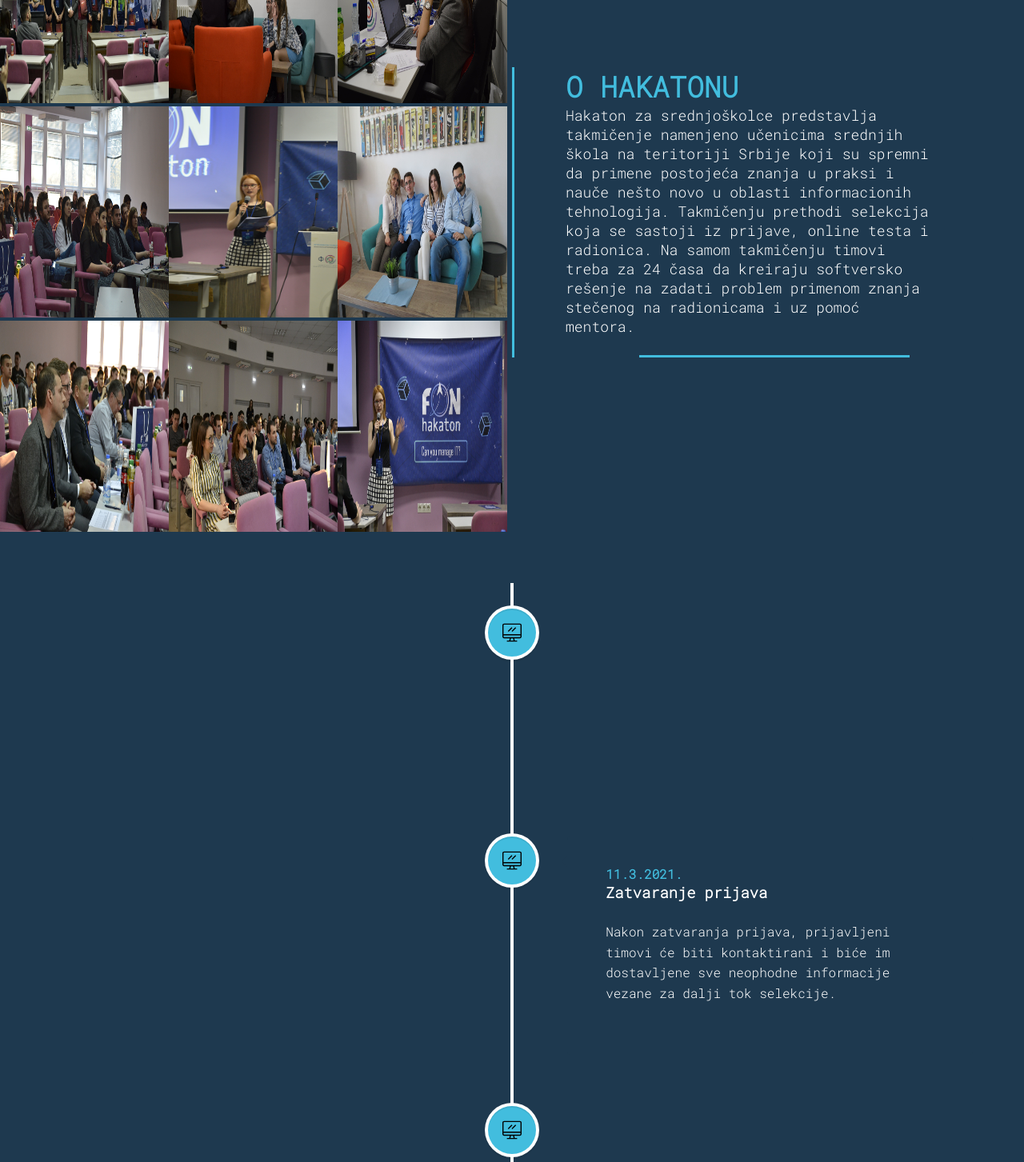
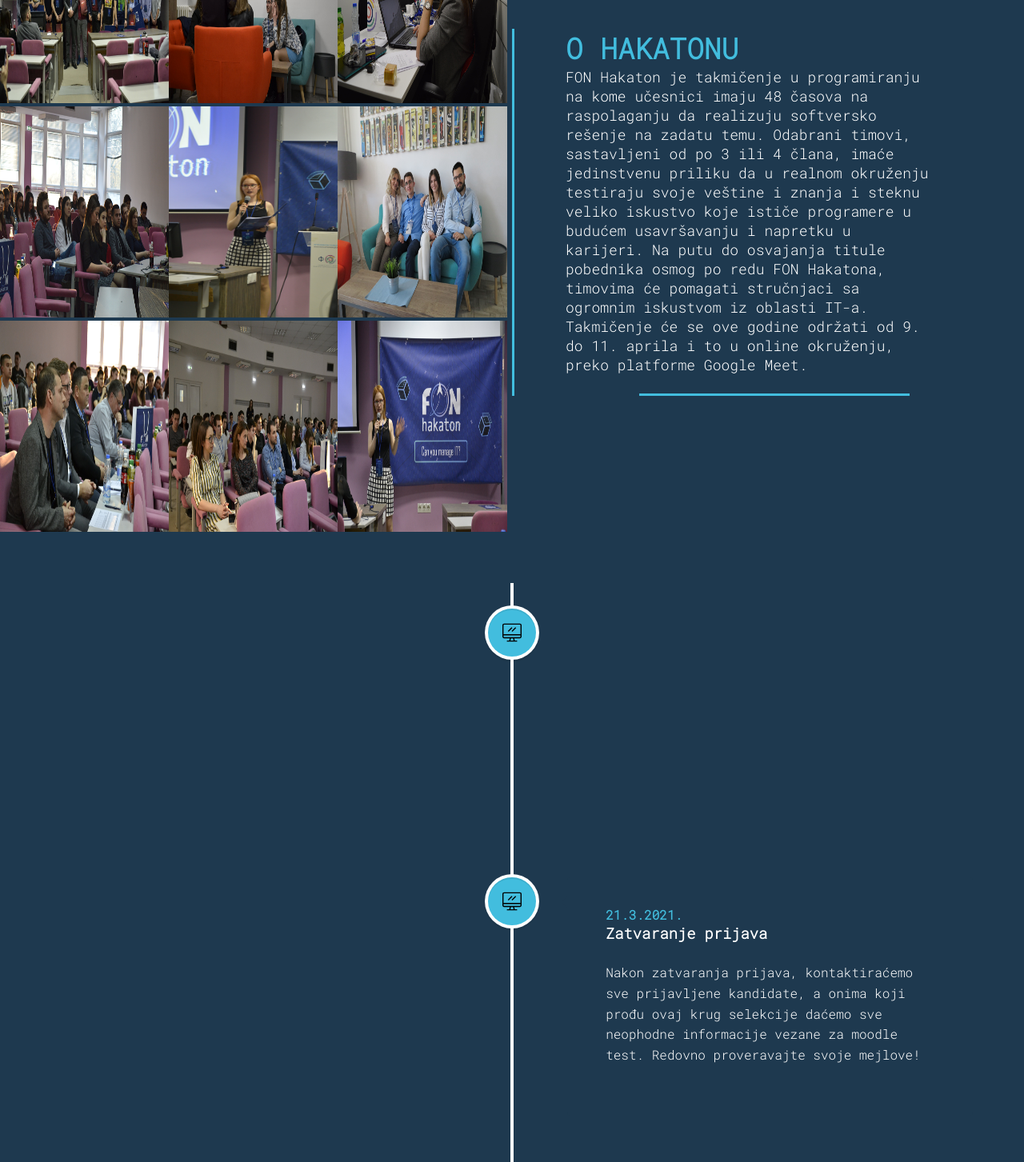
Before and after one commit to Nikolic-Marko/FH_react, a React (Create React App) app: page / in a window 1280 px wide. Shown: the part 940-2393 px from the top of the page at 80% size. Built offline with nearby package versions, Linux system fonts and the light colour scheme.

Commit message:
Text edit

```diff
--- a/src/component/AboutHakaton/AboutHakaton.js
+++ b/src/component/AboutHakaton/AboutHakaton.js
@@ -29,14 +29,16 @@ class AboutHakaton extends Component {
                     <div className="textSection">
                         <h1>O HAKATONU</h1>
                         <p>
-                            Hakaton za srednjoškolce predstavlja takmičenje namenjeno
-                            učenicima srednjih škola na teritoriji Srbije
-                            koji su spremni da primene postojeća znanja u praksi
-                            i nauče nešto novo u oblasti informacionih tehnologija.
-                            Takmičenju prethodi selekcija koja se sastoji iz prijave,
-                            online testa i radionica. Na samom takmičenju timovi
-                            treba za 24 časa da kreiraju softversko rešenje na zadati problem
-                            primenom znanja stečenog na radionicama i uz pomoć mentora.
+                            FON Hakaton je takmičenje u programiranju
+                            na kome učesnici imaju 48 časova na raspolaganju da realizuju softversko rešenje
+                            na zadatu temu. Odabrani timovi, sastavljeni od po 3 ili 4 člana,
+                            imaće jedinstvenu priliku da u realnom okruženju
+                            testiraju svoje veštine i znanja i steknu veliko iskustvo
+                            koje ističe programere u budućem usavršavanju i napretku u karijeri.
+                            Na putu do osvajanja titule pobednika osmog po redu FON Hakatona,
+                            timovima će pomagati stručnjaci sa ogromnim iskustvom iz oblasti IT-a.
+                            Takmičenje će se ove godine održati od 9. do 11. aprila i to u online okruženju,
+                            preko platforme Google Meet.
                         </p>
                         <br />
                         <hr />
--- a/src/component/NajcescaPitanja/NajcescaPitanja.css
+++ b/src/component/NajcescaPitanja/NajcescaPitanja.css
@@ -114,10 +114,10 @@ body{
 }
 
 .najcesce-pitanje:hover {
-  height: 240px;
+  height: 300px;
 }
 .najcesce-pitanje:hover .odgovor {
-  height: 150px;
+  height: 185px;
 }
 
 .najcesce-pitanje:hover .pitanje-link .krug-zatvoreno-pitanje {
--- a/src/component/Prijava/Pitanje.css
+++ b/src/component/Prijava/Pitanje.css
@@ -17,7 +17,7 @@ box-shadow: 5px 5px 15px 5px rgba(0,0,0,0.83);
 }
 
 .fake-placeholder{
-    color:var(--zelena-boja);
+    color:var(--plava-boja);
     font-size: 1.1rem;
     padding: 10px;
     transform: translateY(100%);
@@ -38,7 +38,7 @@ box-shadow: 5px 5px 15px 5px rgba(0,0,0,0.83);
 }
 
 .fake-underline{
-    background-color: var(--zelena-boja);
+    background-color: var(--plava-boja);
     width: 0;
     height: 3px;
     position: absolute;
@@ -67,7 +67,7 @@ box-shadow: 5px 5px 15px 5px rgba(0,0,0,0.83);
 
 .posaljiBtn{
     width: 100%;
-    background-color:var(--zelena-boja);
+    background-color:var(--plava-boja);
     padding:20px;
     outline:none;
     border:none;
@@ -86,13 +86,13 @@ box-shadow: 5px 5px 15px 5px rgba(0,0,0,0.83);
 
 .posaljiBtn:hover{
     cursor: pointer;
-    color:var(--zelena-boja);
+    color:var(--plava-boja);
     background-color: black;
     transform: scale(1.05);
 }
 
 .posaljiBtn:hover path{
-    fill:var(--zelena-boja)
+    fill:var(--plava-boja)
 }
 
 .posaljiBtn svg{
--- a/src/component/Prijava/Pitanje.js
+++ b/src/component/Prijava/Pitanje.js
@@ -28,7 +28,7 @@ const Pitanje = ({ text, error, required }) => {
             <div ref={underlineRef} className="fake-underline"></div>
 
             {required &&
-                <div className="required"><svg width="20" height="20" fill="none" xmlns="http://www.w3.org/2000/svg"><circle cx="10" cy="10" r="9.3" stroke="#18EEA1" strokeWidth="1.4" /><path fill="#18EEA1" d="M9 14h2v2H9z" /><path stroke="#18EEA1" d="M9.5 3v10M10.5 3v10" /></svg></div>
+                <div className="required"><svg width="20" height="20" fill="none" xmlns="http://www.w3.org/2000/svg"><circle cx="10" cy="10" r="9.3" stroke="rgba(66, 189, 222, 1)" strokeWidth="1.4" /><path fill="rgba(66, 189, 222, 1)" d="M9 14h2v2H9z" /><path stroke="rgba(66, 189, 222, 1)" d="M9.5 3v10M10.5 3v10" /></svg></div>
             }
 
         </div>
--- a/src/component/Prijava/Prijava.css
+++ b/src/component/Prijava/Prijava.css
@@ -16,7 +16,7 @@
 }
 
 :root{
-    --zelena-boja:rgb(0, 255, 163);
+    --plava-boja:rgba(66, 189, 222, 1);
 }
 
 main{
@@ -33,7 +33,7 @@ main{
 .naslov-prijave{
     color:white;
     padding: 10px 0px;
-    border-bottom: 1.5px solid var(--zelena-boja);
+    border-bottom: 1.5px solid var(--plava-boja);
 }
 
 .naslov-prijave > h1{
@@ -49,7 +49,7 @@ main{
 }
 
 .brojac-container .brojac{
-    color:var(--zelena-boja);
+    color:var(--plava-boja);
     font-family: digital;
     font-weight: 100;
     font-size: 6rem;
@@ -119,14 +119,14 @@ box-shadow: 5px 5px 15px 5px rgba(0,0,0,0.83);
 }
 
 .clanBroj{
-    color:var(--zelena-boja);
+    color:var(--plava-boja);
     font-weight: 600;
     font-size: 1.4rem;
 }
 
 .sledecaStranaBtn{
     width: 80%;
-    background-color: var(--zelena-boja);
+    background-color: var(--plava-boja);
     text-align: center;
     padding: 10px;
     margin:50px auto;
@@ -149,7 +149,7 @@ box-shadow: 5px 5px 15px 5px rgba(0,0,0,0.83);
     margin:50px 0;
     margin-top:90px;
     padding: 20px 10px 0 10px;
-    color:var(--zelena-boja);
+    color:var(--plava-boja);
     background-color: black;
     -webkit-box-shadow: 5px 5px 15px 5px rgba(0,0,0,0.83);
     box-shadow: 5px 5px 15px 5px rgba(0,0,0,0.83);
@@ -161,12 +161,12 @@ select{
     border: none;
     outline:none;
     width: 100%;
-    color: var(--zelena-boja);
+    color: var(--plava-boja);
     background-color: black;
 
     font-size: 1.1rem;
     margin-top:20px;
-    border-top: 1.2px solid var(--zelena-boja);
+    border-top: 1.2px solid var(--plava-boja);
 }
 
 .saznali-container div.required{
@@ -176,7 +176,7 @@ select{
 
 .pravilnik-container{
     background-color: black;
-    color:var(--zelena-boja);
+    color:var(--plava-boja);
     padding: 10px;
     display: flex;
     -webkit-box-shadow: 5px 5px 15px 5px rgba(0,0,0,0.83);
--- a/src/component/Prijava/Prijava.js
+++ b/src/component/Prijava/Prijava.js
@@ -153,7 +153,7 @@ const Prijava = () => {
                         <Pitanje text="Naziv tima" required={true} />
                         <div className="saznali-container">
                             <div>Broj članova tima</div>
-                            <div className="required"><svg width="20" height="20" fill="none" xmlns="http://www.w3.org/2000/svg"><circle cx="10" cy="10" r="9.3" stroke="#18EEA1" strokeWidth="1.4" /><path fill="#18EEA1" d="M9 14h2v2H9z" /><path stroke="#18EEA1" d="M9.5 3v10M10.5 3v10" /></svg></div>
+                            <div className="required"><svg width="20" height="20" fill="none" xmlns="http://www.w3.org/2000/svg"><circle cx="10" cy="10" r="9.3" stroke="rgba(66, 189, 222, 1)" strokeWidth="1.4" /><path fill="rgba(66, 189, 222, 1)" d="M9 14h2v2H9z" /><path stroke="rgba(66, 189, 222, 1)" d="M9.5 3v10M10.5 3v10" /></svg></div>
                             <select name="saznali" id="brojClanova-select" ref={brojClanovaRef} onChange={promenaBrojaClanova}>
                                 <option>4</option>
                                 <option>3</option>
@@ -161,7 +161,7 @@ const Prijava = () => {
                         </div>
                         <div className="saznali-container">
                             <div>Kako ste saznali za hakaton za srednjoškolce?</div>
-                            <div className="required"><svg width="20" height="20" fill="none" xmlns="http://www.w3.org/2000/svg"><circle cx="10" cy="10" r="9.3" stroke="#18EEA1" strokeWidth="1.4" /><path fill="#18EEA1" d="M9 14h2v2H9z" /><path stroke="#18EEA1" d="M9.5 3v10M10.5 3v10" /></svg></div>
+                            <div className="required"><svg width="20" height="20" fill="none" xmlns="http://www.w3.org/2000/svg"><circle cx="10" cy="10" r="9.3" stroke="rgba(66, 189, 222, 1)" strokeWidth="1.4" /><path fill="rgba(66, 189, 222, 1)" d="M9 14h2v2H9z" /><path stroke="rgba(66, 189, 222, 1)" d="M9.5 3v10M10.5 3v10" /></svg></div>
                             <select name="saznali" id="saznali-select" ref={saznaliRef}>
                                 <option>Preko društvenih mreža</option>
                                 <option>Preko prijatelja</option>
@@ -179,7 +179,7 @@ const Prijava = () => {
                             <div>
                                 Saglasni smo da smo pročitali i da smo upoznati sa <a target="_blank" href="https://hzs.fonis.rs/2021/HZS.pdf" id ="pravilnikA">pravilnikom</a> takmičenja
                             </div>
-                            <div className="required"><svg width="20" height="20" fill="none" xmlns="http://www.w3.org/2000/svg"><circle cx="10" cy="10" r="9.3" stroke="#18EEA1" strokeWidth="1.4" /><path fill="#18EEA1" d="M9 14h2v2H9z" /><path stroke="#18EEA1" d="M9.5 3v10M10.5 3v10" /></svg></div>
+                            <div className="required"><svg width="20" height="20" fill="none" xmlns="http://www.w3.org/2000/svg"><circle cx="10" cy="10" r="9.3" stroke="rgba(66, 189, 222, 1)" strokeWidth="1.4" /><path fill="rgba(66, 189, 222, 1)" d="M9 14h2v2H9z" /><path stroke="rgba(66, 189, 222, 1)" d="M9.5 3v10M10.5 3v10" /></svg></div>
                         </div>
                         <div className="sledecaStranaBtn" onClick={() => { prebaciStranu(2) }}>
                             Sledeća strana
@@ -199,7 +199,7 @@ const Prijava = () => {
                                 <Pitanje text="Srednja škola" required={true} />
                                 <div className="saznali-container">
                                     <div>Razred</div>
-                                    <div className="required"><svg width="20" height="20" fill="none" xmlns="http://www.w3.org/2000/svg"><circle cx="10" cy="10" r="9.3" stroke="#18EEA1" strokeWidth="1.4" /><path fill="#18EEA1" d="M9 14h2v2H9z" /><path stroke="#18EEA1" d="M9.5 3v10M10.5 3v10" /></svg></div>
+                                    <div className="required"><svg width="20" height="20" fill="none" xmlns="http://www.w3.org/2000/svg"><circle cx="10" cy="10" r="9.3" stroke="rgba(66, 189, 222, 1)" strokeWidth="1.4" /><path fill="rgba(66, 189, 222, 1)" d="M9 14h2v2H9z" /><path stroke="rgba(66, 189, 222, 1)" d="M9.5 3v10M10.5 3v10" /></svg></div>
                                     <select name="saznali" id="razred-select">
                                         <option valeu={1}>1</option>
                                         <option valeu={2}>2</option>
--- a/src/component/Prijava/TextareaPitanje.js
+++ b/src/component/Prijava/TextareaPitanje.js
@@ -26,7 +26,7 @@ const TextarePitanje = ({ text, error, required }) => {
             <textarea rows={10} ref={inputRef} onBlur={noMoreFocus} onFocus={movePlaceholder} />
             <div ref={underlineRef} className="fake-underline"></div>
             {required &&
-                <div className="required" style={{ top: "5.6rem" }}><svg width="20" height="20" fill="none" xmlns="http://www.w3.org/2000/svg"><circle cx="10" cy="10" r="9.3" stroke="#18EEA1" strokeWidth="1.4" /><path fill="#18EEA1" d="M9 14h2v2H9z" /><path stroke="#18EEA1" d="M9.5 3v10M10.5 3v10" /></svg></div>
+                <div className="required" style={{ top: "5.6rem" }}><svg width="20" height="20" fill="none" xmlns="http://www.w3.org/2000/svg"><circle cx="10" cy="10" r="9.3" stroke="rgba(66, 189, 222, 1)" strokeWidth="1.4" /><path fill="rgba(66, 189, 222, 1)" d="M9 14h2v2H9z" /><path stroke="rgba(66, 189, 222, 1)" d="M9.5 3v10M10.5 3v10" /></svg></div>
             }
 
         </div>
--- a/src/component/TimeLine/timelineElements.js
+++ b/src/component/TimeLine/timelineElements.js
@@ -1,42 +1,42 @@
 let timelineElements = [
   {
     id: 1,
-    startDate: "25.2.2021.",
+    startDate: "6.3.2021.",
     title: "Otvaranje prijava",
     description:
-      "Okupite tim, sastavite prijavu i popunite formu na sajtu!",
+      "Ne propustite priliku da se oprobate na jednom od najizazovnijih takmičenja u programiranju. Okupite svoj tim, popunite formu na sajtu i prijavite se!",
     icon: "work",
   },
   {
     id: 2,
-    startDate: "11.3.2021.",
+    startDate: "21.3.2021.",
     title: "Zatvaranje prijava",
     description:
-      "Nakon zatvaranja prijava, prijavljeni timovi će biti kontaktirani i biće im dostavljene sve neophodne informacije vezane za dalji tok selekcije.",
+      "Nakon zatvaranja prijava, kontaktiraćemo sve prijavljene kandidate, a onima koji prođu ovaj krug selekcije daćemo sve neophodne informacije vezane za moodle test. Redovno proveravajte svoje mejlove!",
     icon: "work",
   },
   {
     id: 3,
-    startDate: "14.3.2021.",
-    title: "Online test",
+    startDate: "28.3.2021.",
+    title: "Moodle test",
     description:
-      "Timovi koji prođu prvi krug selekcije radiće online test, nakon čega se u najkraćem mogućem roku dostavljaju rezultati testa kao i informacija o prolasku u naredni krug selekcije. Test se radi timski.",
+      "Svi timovi koji su prošli prvi krug selekcije radiće test znanja, kako bi samo oni najbolji učestvovali na takmičenju. Rezultate i informacije o prolasku na Hakaton javićemo u najkraćem roku.",
     icon: "work",
   },
   {
     id: 4,
-    startDate: "18.3.2021 - 21.3.2021.",
-    title: "Radionice",
+    startDate: "31.3.2021.",
+    title: "Soft Skill radionica",
     description:
-      "Podrazumevaju upoznavanje potencijalnih takmičara sa tehnologijama koje će im biti od pomoći na samom hakatonu. Nakon odslušanih radionica, timovima se zadaje domaći zadatak koji je neophodno da odrade i predaju na vreme, i koji ujedno predstavlja treći krug selekcije.",
+      "Kako bismo pomogli timovima da se na što bolji način pripreme za prezentaciju rešenja, ogranizovaće se Soft Skill radionica gde će takmičari naučiti kako da najbolje predstave svoje rešenje i na šta je potrebno da obrate pažnju.",
     icon: "work",
   },
   {
     id: 5,
-    startDate: "2.4.2021 - 3.4.2021.",
+    startDate: "9.4.2021 - 11.4.2021.",
     title: " Hakaton",
     description:
-      "Timovima se predstavlja tema hakatona, nakon čega imaju na raspolaganju 24 sata da osmisle što bolje i kreativnije rešenje, i na taj način osvoje prvo mesto!",
+      "Timovima će biti predstavljen problem, nakon čega će imati na raspolaganju 48 sati da osmisle i razviju svoje softversko rešenje i ubede stručni žiri da baš oni zaslužuju da ponesu titulu pobednika osmog po redu FON Hakatona!",
     icon: "work",
   },
 ];
```
Also changed, not shown: src/component/NajcescaPitanja/NajcescaPitanja.js (+19 -17 lines), src/component/NasTim/img/KostaBelo.png.
